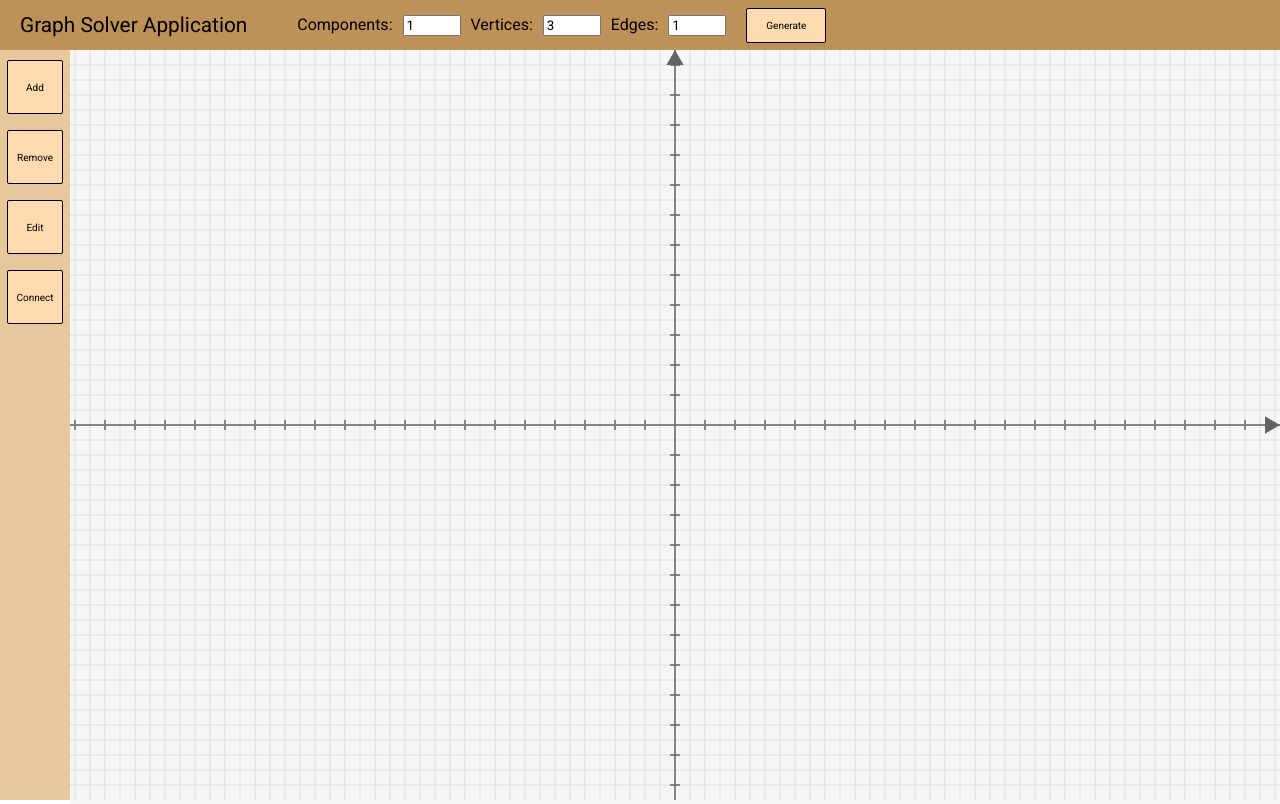
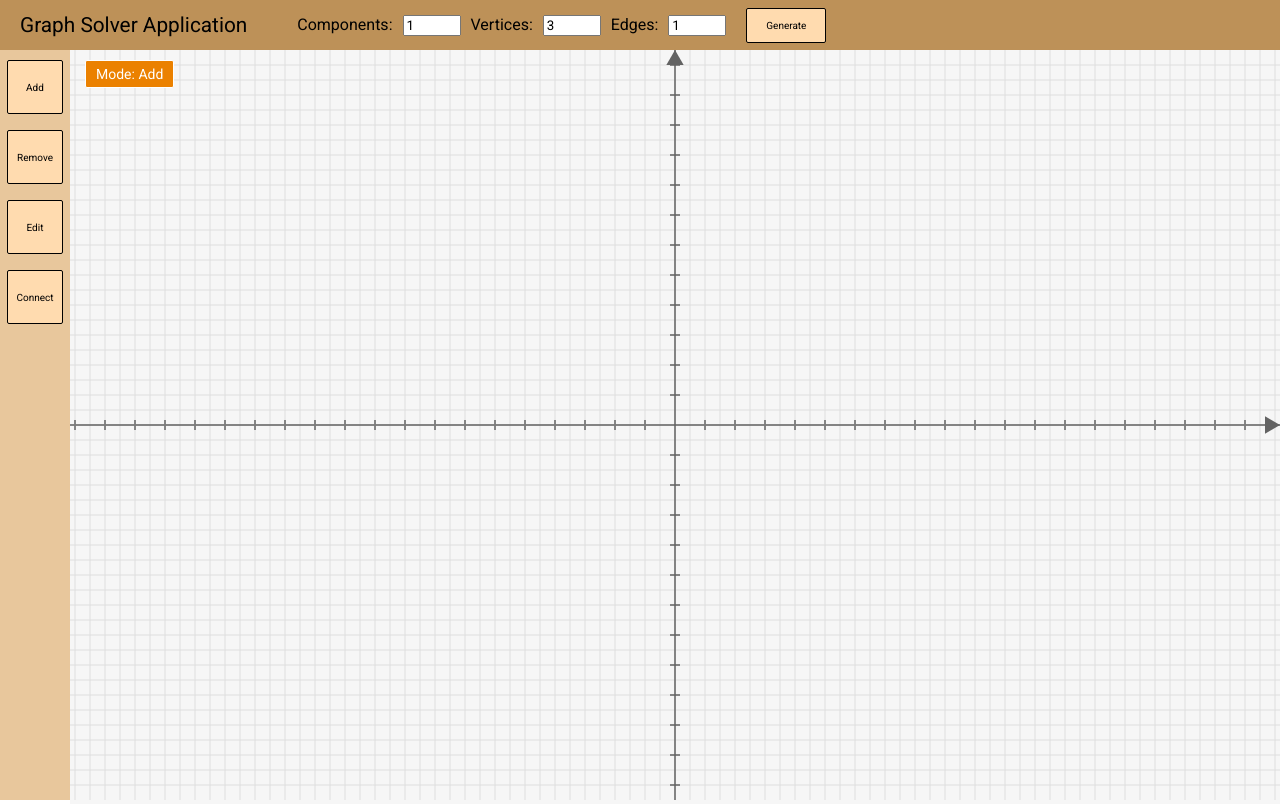
Before and after one commit to przem97/graph-generator, a React app in the folder app/: page / in a window 1280 px wide. Built offline with nearby package versions, Linux system fonts and the light colour scheme.

Commit message:
display legend with current operation info

```diff
--- a/app/src/component/canvas/Canvas.tsx
+++ b/app/src/component/canvas/Canvas.tsx
@@ -8,6 +8,7 @@ import { NodeUtils } from '../../model/util/nodeUtils';
 import { ComponentUtils } from '../../model/util/componentUtils';
 import { useAppDispatch, useAppSelector } from '../../redux/hooks';
 import { initCanvas } from '../../draw/standard/canvas.drawer';
+import { styled } from 'styled-components';
 
 type CanvasProps = {
   canvasDrawer: IGridDrawer,
@@ -79,8 +80,14 @@ export default function Canvas({ canvasDrawer, graphDrawer } : CanvasProps) {
     }, [strategy]);
 
     return (
-        <canvas ref={canvasRef} id="myCanvas" className="main-canvas">
-            Your browser does not support the canvas element.
-        </canvas>
+        <CanvasContainer>
+            <canvas ref={canvasRef} id="myCanvas" className="main-canvas">
+                Your browser does not support the canvas element.
+            </canvas>
+        </CanvasContainer>
     )
 }
+
+const CanvasContainer = styled.div`
+    position: static;
+`
--- /dev/null
+++ b/app/src/component/canvasState/CanvasState.tsx
@@ -0,0 +1,31 @@
+import React, { HTMLProps } from "react";
+import { styled } from 'styled-components';
+import { useAppSelector } from "../../redux/hooks";
+import { NodeDrawingStrategy } from "../../draw/strategy/node.draw.strategy";
+
+export default function CanvasStateStats() {
+    const modeIdx: NodeDrawingStrategy = useAppSelector((state) => state.strategyReducer.strategy);
+    const mode = NodeDrawingStrategy[modeIdx];
+
+    return (
+        <CanvasStateStatsPropsContainer>
+            <span>Mode: {mode}</span>
+        </CanvasStateStatsPropsContainer>
+    )
+}
+
+const CanvasStateStatsPropsContainer = styled.div`
+    position: absolute;
+    color: white;
+    font-family: Roboto, Arial;
+    font-size: 14px;
+    border-style: solid;
+    border-width: 1px;
+    border-color: white;
+    top: 10px;
+    left: 15px;
+    z-index: 100;
+    background-color: rgb(235, 129, 0);
+    border-radius: 2px;
+    padding: 5px 10px;
+`
--- a/app/src/component/main/Main.tsx
+++ b/app/src/component/main/Main.tsx
@@ -4,6 +4,7 @@ import GridDrawer from '../../draw/standard/grid.drawer';
 import GraphDrawer from '../../draw/standard/graph.drawer';
 import { IGridDrawer, IGraphDrawer } from '../../draw';
 import { styled } from 'styled-components';
+import CanvasStateStats from '../canvasState/CanvasState';
 
 export default function Main() {
     const drawer: IGridDrawer = new GridDrawer();
@@ -12,10 +13,12 @@ export default function Main() {
     return (
         <MainContainer>
             <Canvas canvasDrawer={drawer} graphDrawer={graphDrawer} />
+            <CanvasStateStats />
         </MainContainer>
     )
 }
 
 const MainContainer = styled.main`
+    position: relative;
     background-color: rgb(246, 246, 246);
 `
```
